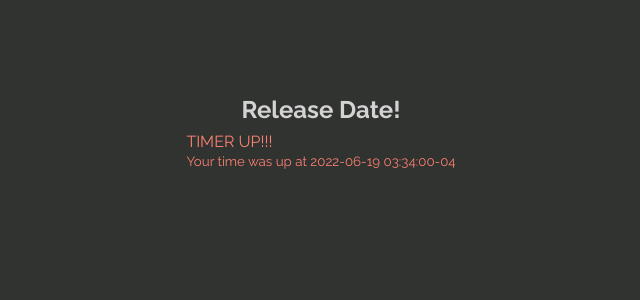
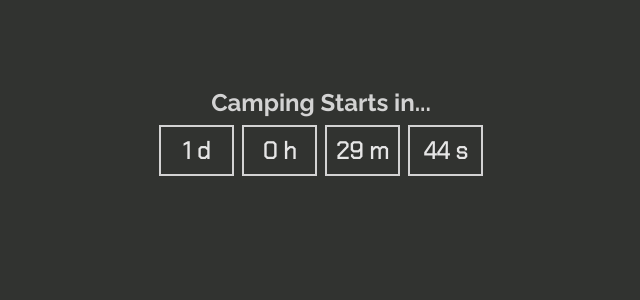
Before and after one commit to Dmancuso1/countdown_timer, a React (Create React App) app: page / in a window 1280 px wide. Shown: the top 300 px of the page, without its empty margins (319-959 px from the left). Built offline with nearby package versions, Linux system fonts and the light colour scheme.

Commit message:
update timer date

```diff
--- a/src/App.js
+++ b/src/App.js
@@ -1,4 +1,4 @@
-import React from 'react';
+import React from 'react'
 import './App.css'
 import './index.css'
 import { SelectTool } from './components/SelectTool'
@@ -14,36 +14,30 @@ import { Timer } from './components/Timer'
 
 */
 
-
-
-
 function App() {
   return (
-    <main style={{ width: '100vw', backgroundColor: '#313330', height: '100vh' }}>
-
-      <div style={{padding: '4rem 0'}}>
+    <main
+      style={{ width: '100vw', backgroundColor: '#313330', height: '100vh' }}
+    >
+      <div style={{ padding: '4rem 0' }}>
         <Timer
-        deadlineTimestamp="2022-06-19 03:34:00-04"
+          deadlineTimestamp="2022-06-20 14:00:00-04"
           borderColor="lightgray"
           warningBorderColor="salmon"
           standardColor="#e6e6e6"
           warningColor="salmon"
-        warningLimit={300000}
+          warningLimit={1000 * 60 * 60}
           timerUpColor="salmon"
           showFooterInfo={false}
-        showTitle='Release Date!'
+          showTitle="Camping Starts in..."
           useTimerFont={true}
           showTimerIcon={false}
         />
-
       </div>
 
       <SelectTool />
 
-      <div>
-
-
-      </div>
+      <div></div>
     </main>
   )
 }
```
Also changed, not shown: 1 other file (tests, documents, lock files or other folders). Lines whose indentation alone changed are shown as unchanged.
